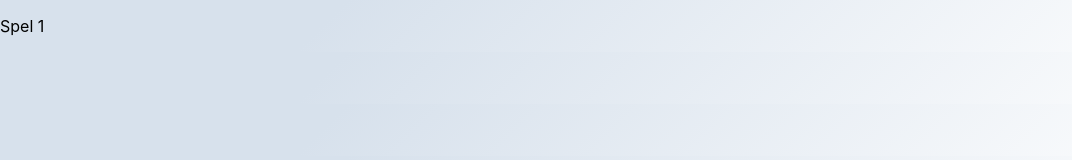
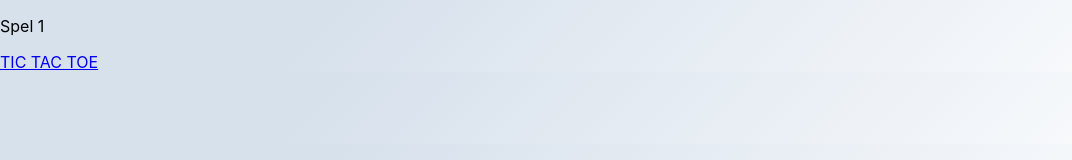
Before and after one commit to CGDM101/pak-man, a React (Vite) app in the folder pak-man/: page /Spel1 in a window 1280 px wide. Shown: the top 160 px of the page, without its empty margins (0-1072 px from the left). Built offline with nearby package versions, Linux system fonts and the light colour scheme; a web font is replaced by a local one.

Commit message:
Added link to game1

```diff
--- a/pak-man/src/components/Spel1.jsx
+++ b/pak-man/src/components/Spel1.jsx
@@ -4,7 +4,7 @@ function Spel1 () {
         <div>
             <p>Spel 1</p>
 
-            {/* <a href="https://playtictactoe.org/"> TIC TAC TOE </a> */}
+            <a href="https://playtictactoe.org/"> TIC TAC TOE </a>
 
 
         </div>
```
